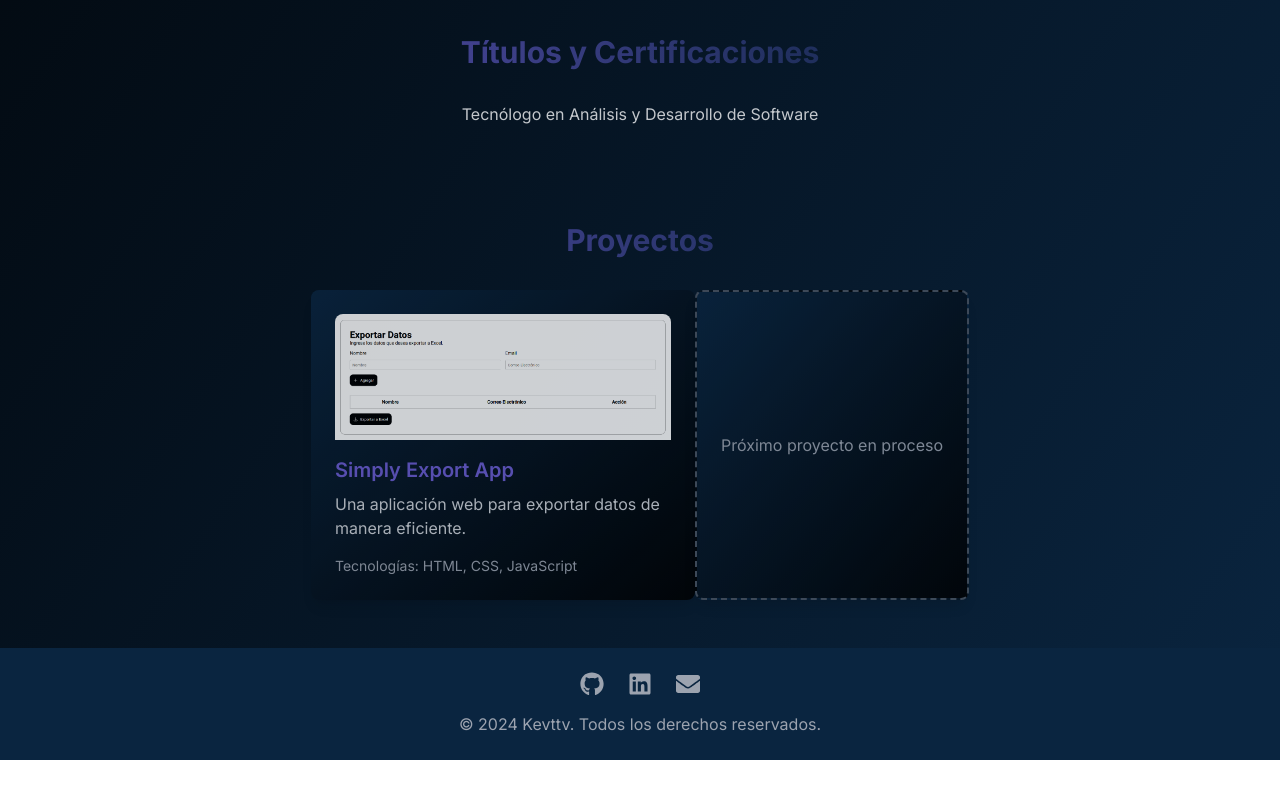
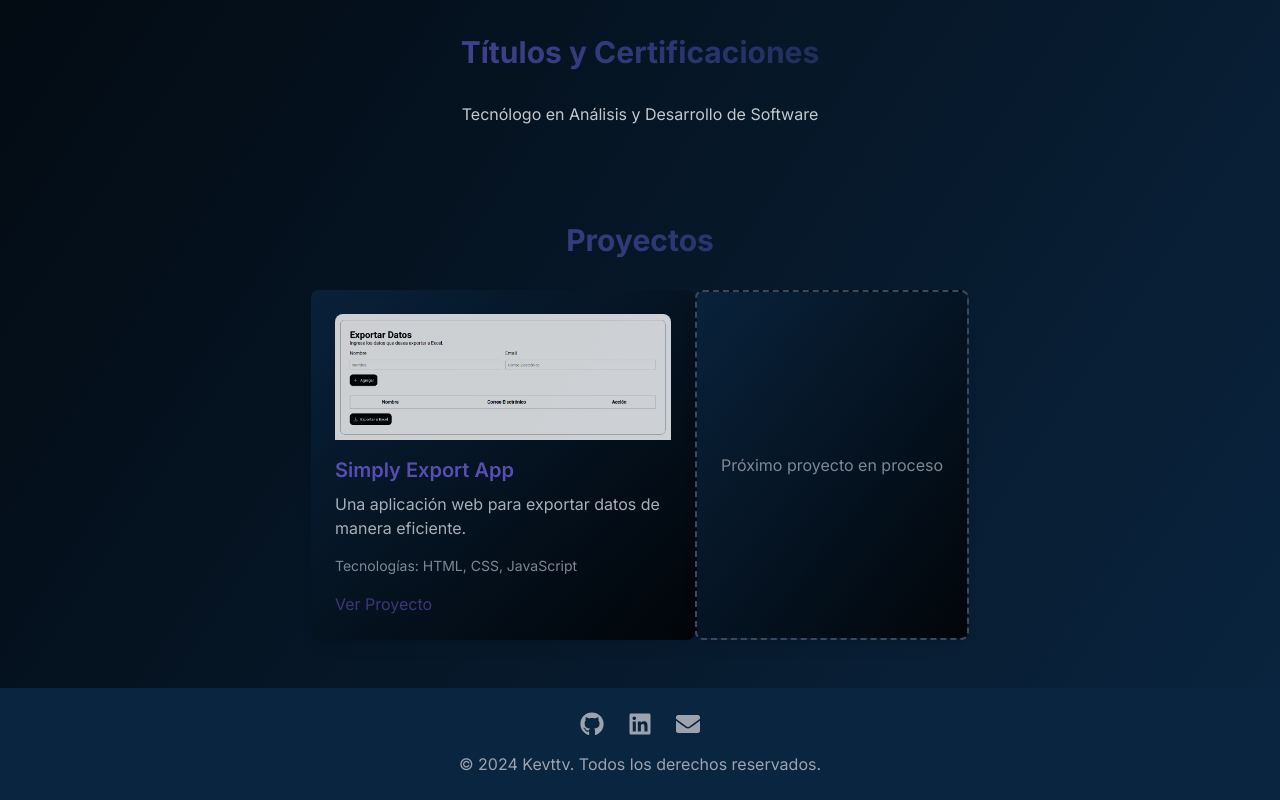
Before and after one commit to Kevttv/Portfolio-web, a Next.js app: page / in a window 1280 px wide. Shown: the part 1105-1905 px from the top of the page. Before the commit the page ends 1865 px from the top, so only its background shows below. Built offline with nearby package versions, Linux system fonts and the light colour scheme.

Commit message:
fix hover for projects section

```diff
--- a/app/page.tsx
+++ b/app/page.tsx
@@ -61,9 +61,6 @@ export default function Home() {
       <section id="titulos" className="text-center">
         <h2 className="text-3xl font-bold mb-8 gradient-text">Títulos y Certificaciones</h2>
         <ul className="space-y-4">
-          {/* <li>Certificación en Desarrollo Web Full Stack</li> */}
-          {/* <li>Curso avanzado de React y Next.js</li> */}
-          {/* <li>Taller de Integración de APIs</li> */}
           <li>Tecnólogo en Análisis y Desarrollo de Software</li>
         </ul>
       </section>
@@ -71,22 +68,22 @@ export default function Home() {
       <section id="proyectos">
         <h2 className="text-3xl font-bold mb-8 text-center gradient-text">Proyectos</h2>
         <div className="flex justify-center">
-          <div className="bg-gradient-to-br from-[#0A2540] to-[#000000] p-6 rounded-lg shadow-lg hover-gradient max-w-sm">
-            <Link href="https://simply-export-app.vercel.app/" passHref legacyBehavior>
-              <a target="_blank" rel="noopener noreferrer">
-                <img src="/simply-export-app.png" alt="Simply Export App" className="rounded-t-lg mb-4" />
-              </a>
-            </Link>
+          <div className="bg-gradient-to-br from-[#0A2540] to-[#000000] p-6 rounded-lg shadow-lg project-card max-w-sm">
+            <img src="/simply-export-app.png" alt="Simply Export App" className="rounded-t-lg mb-4" />
             <h3 className="text-xl font-semibold mb-2 text-[#6C5DD3]">Simply Export App</h3>
             <p className="text-gray-300 mb-4">Una aplicación web para exportar datos de manera eficiente.</p>
             <p className="text-sm text-gray-400">Tecnologías: HTML, CSS, JavaScript</p>
+            <div className="mt-4">
+              <a href="https://simply-export-app.vercel.app/" target='_blank' rel="noopener noreferrer" className="text-[#4B3F8C] py-2 rounded-lg hover:text-[#7a69da]">
+                Ver Proyecto
+              </a>
+            </div>
           </div>
-          <div className="bg-gradient-to-br from-[#0A2540] to-[#000000] p-6 rounded-lg shadow-lg hover-gradient border-2 border-dashed border-gray-600 flex items-center justify-center max-w-sm">
+          <div className="bg-gradient-to-br from-[#0A2540] to-[#000000] p-6 rounded-lg shadow-lg project-card border-2 border-dashed border-gray-600 flex items-center justify-center max-w-sm hover-gradient">
             <p className="text-gray-400 text-center">Próximo proyecto en proceso</p>
           </div>
         </div>
       </section>
-
     </div>
   )
 }
```
